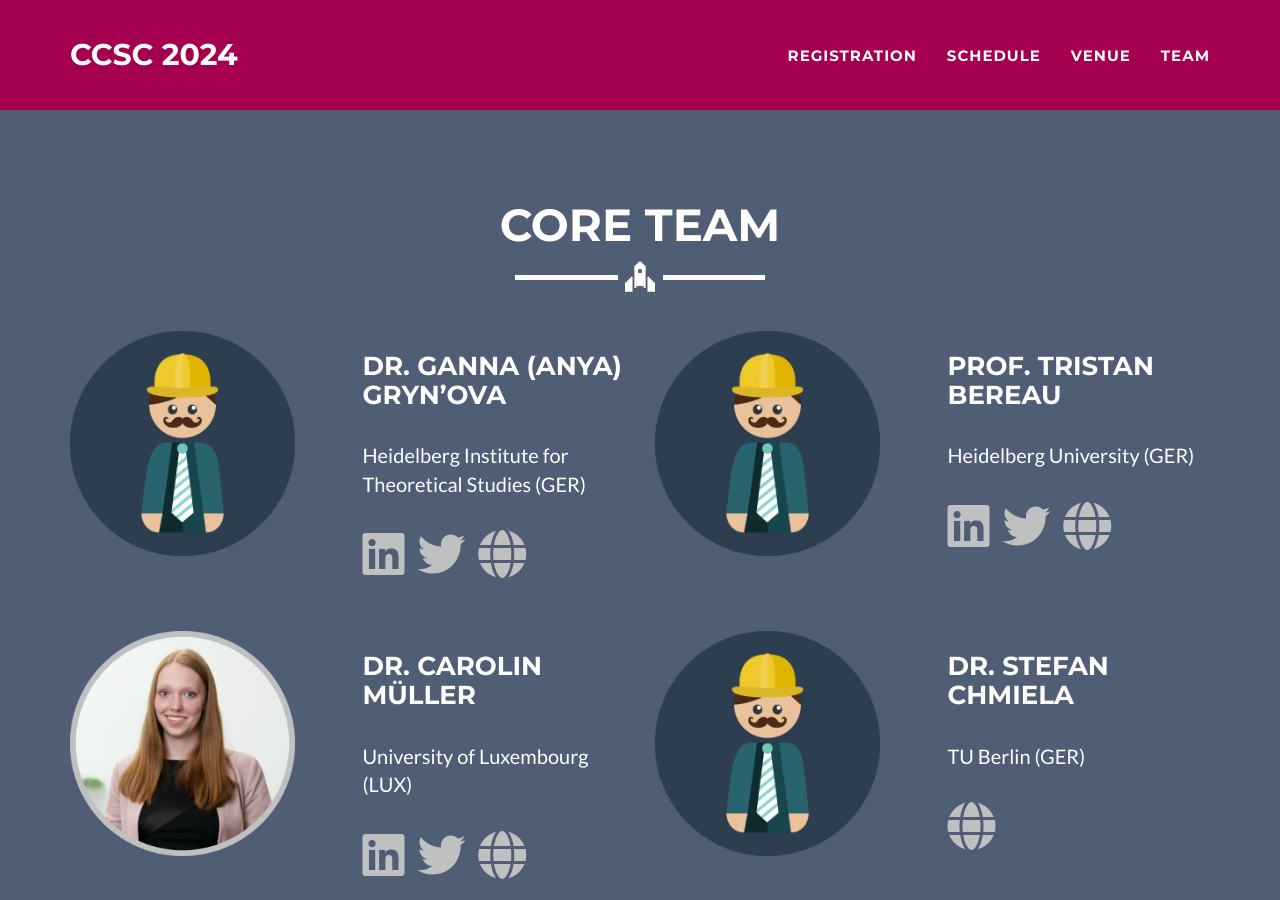
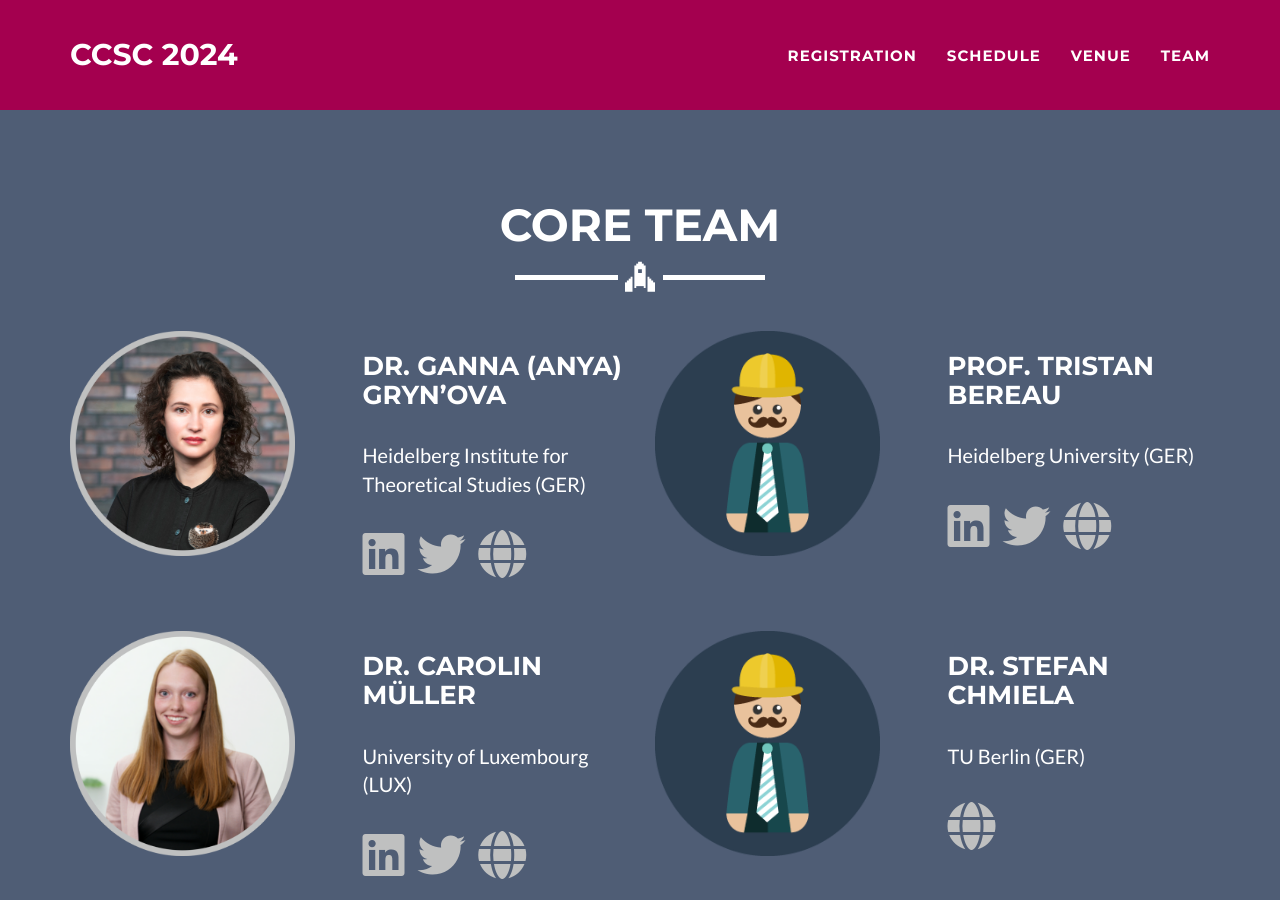
Before and after one commit to ccsc2024/ccsc2024.github.io, a Jekyll site: the page built from team.html, in a window 1280 px wide and 900 px high. Built offline with Jekyll 4.4.1, drawn with Linux system fonts in a browser that asks for light colours.

Commit message:
Update team.html

```diff
--- a/team.html
+++ b/team.html
@@ -14,7 +14,7 @@ layout: page
 
     <div class="row">
       	<div class="col-lg-3">
-      		<img style="vertical-align: top;" src="https://raw.githubusercontent.com/ccsc2024/ccsc2024.github.io/main/img/profile.png" width="225" alt="profile" />
+      		<img style="vertical-align: top;" src="https://raw.githubusercontent.com/ccsc2024/ccsc2024.github.io/main/img/team/anya.png" width="225" alt="profile" />
       	</div>
       	<div class="col-lg-3">
 		<h3>Dr. Ganna (Anya) Gryn’ova </h3><br>
```
